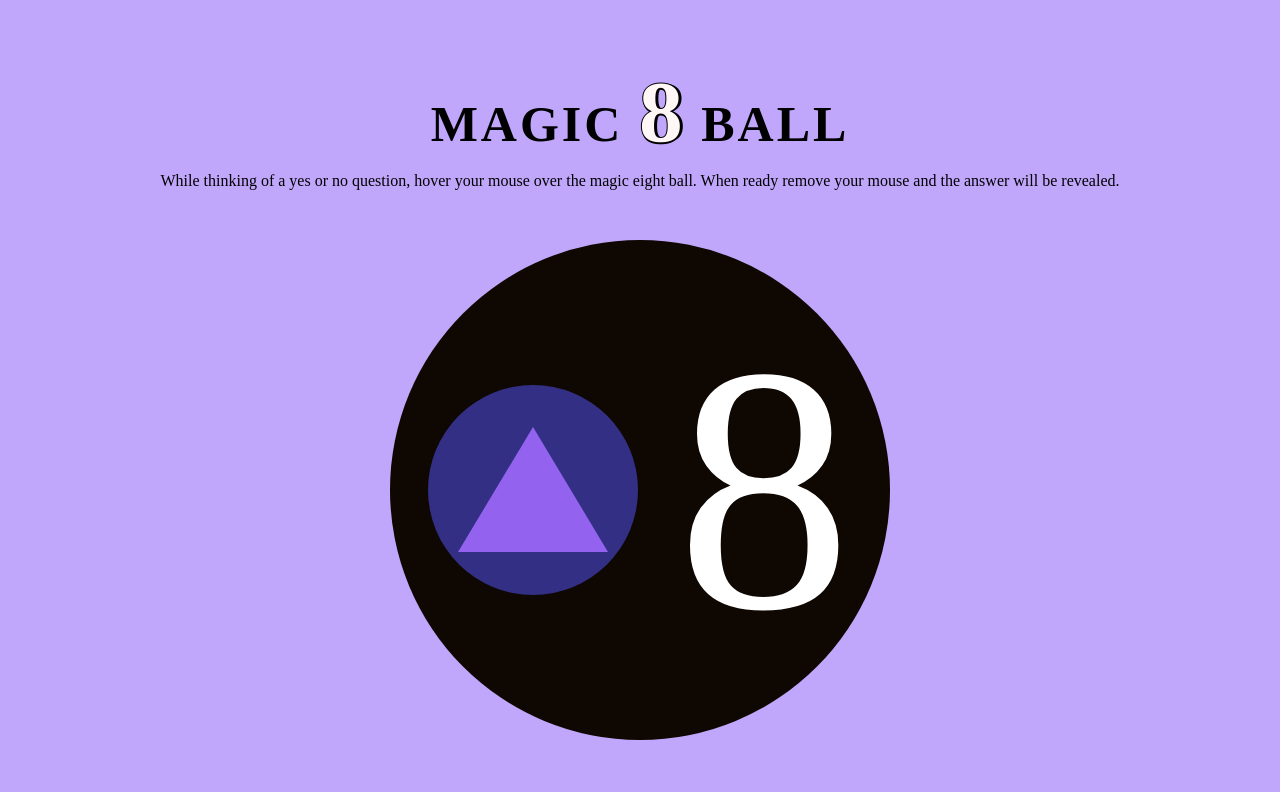
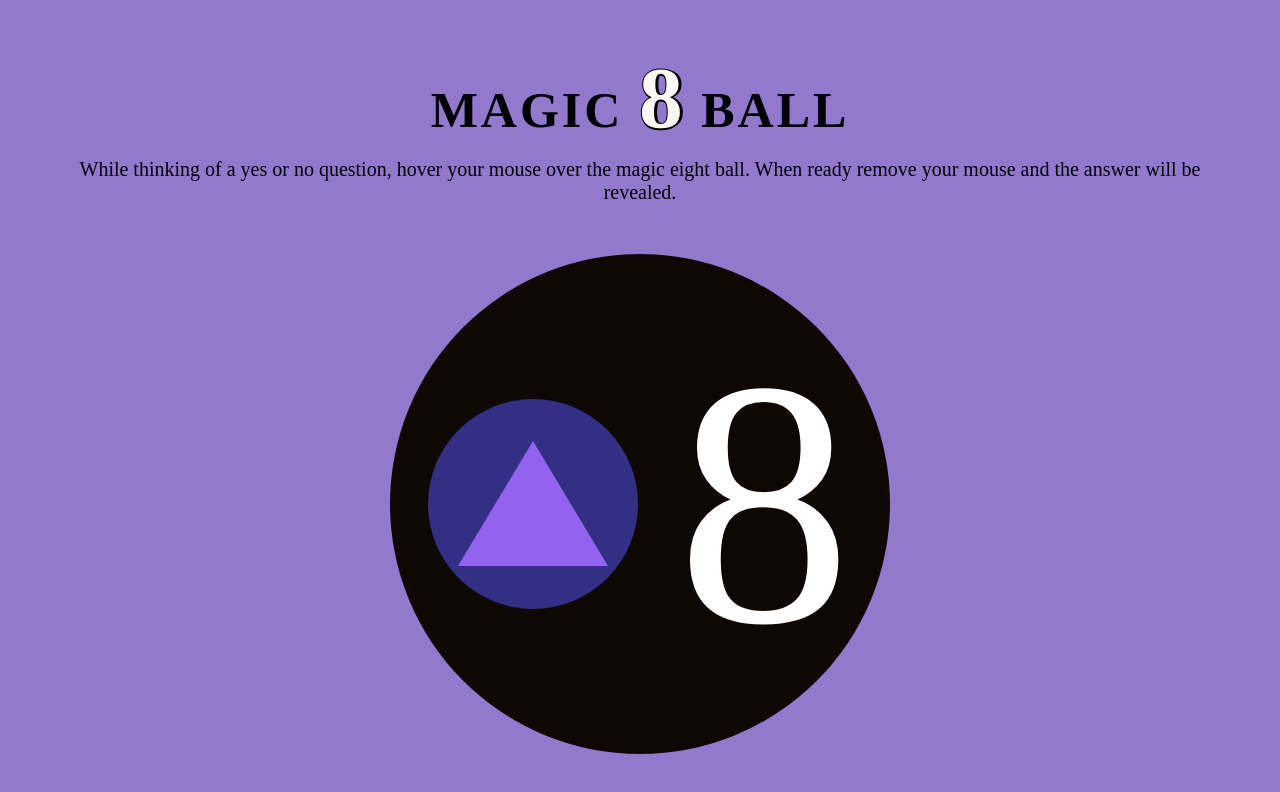
Before and after one commit to jennidemuir/Magic-Eight-Ball, a plain HTML site: page docs/index.html in a window 1280 px wide. Drawn offline with Linux system fonts and the light colour scheme.

Commit message:
update to bckgrnd color

```diff
--- a/docs/styles.css
+++ b/docs/styles.css
@@ -4,7 +4,7 @@
 }
 
 body{
-    background-color: rgb(192, 167, 252) ;
+    background-color: rgb(146, 121, 206) ;
     width: 100vw;
     height: 100vh;
     display: flex;
@@ -28,6 +28,8 @@ strong {
 .description{
     margin: 0 50px 50px 50px;
     text-align: center;
+    font-size: 1.25rem;
+    font-weight: 500;
 }
 
 .ball{
```
